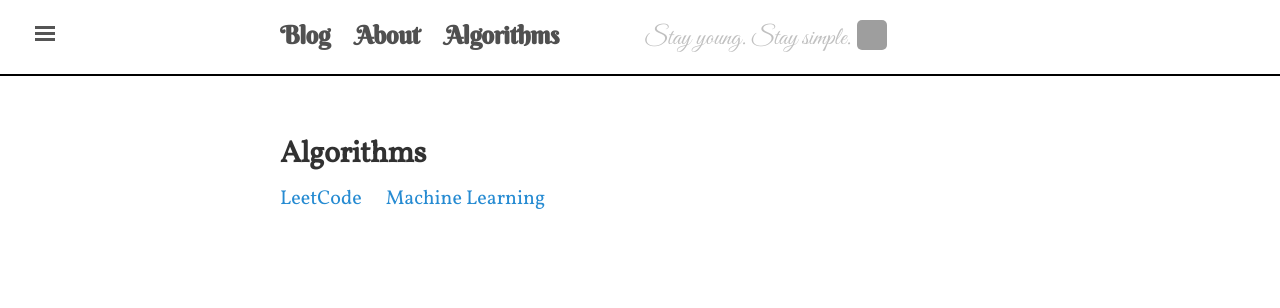
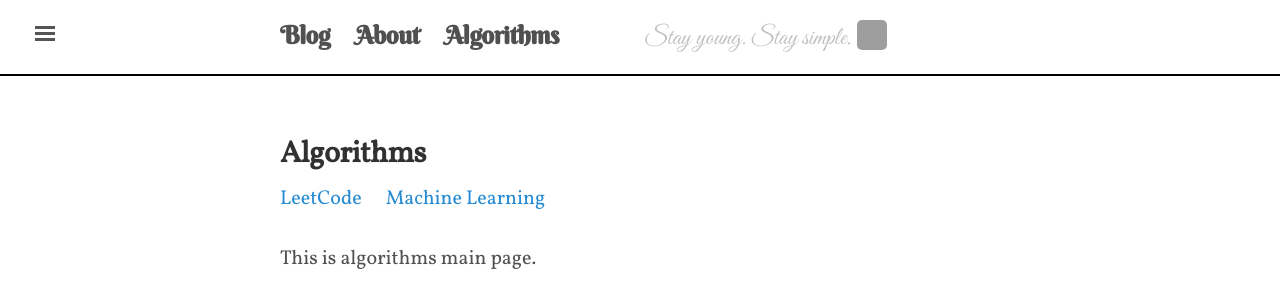
Before and after one commit to shevapato2008/myBlog, a Jekyll site: the page built from algorithms.html, in a window 1280 px wide. Shown: the top 308 px of the page. Built offline with Jekyll 4.4.1, drawn with Linux system fonts in a browser that asks for light colours; some web fonts are replaced; grey boxes are pictures that could not be loaded.

Commit message:
Modified algorithms homepage

```diff
--- a/algorithms.html
+++ b/algorithms.html
@@ -1,15 +1,6 @@
 ---
-layout: default
+layout: algorithm
 title: Algorithms
 ---
 
-<h1>Algorithms</h1>
-
-<header>
-  <nav>
-    <ul class="nav-alg">
-      <li><a href="{{site.baseurl}}/algorithms/leetcode/" {% if page.url == '/' %}class="current"{% endif %}>LeetCode</a></li>
-      <li><a href="{{site.baseurl}}/algorithms/machinelearning/" {% if page.url == '/' %}class="current"{% endif %}>Machine Learning</a></li>
-    </ul>
-  </nav>
-</header>
+<p>This is algorithms main page.</p>
```
